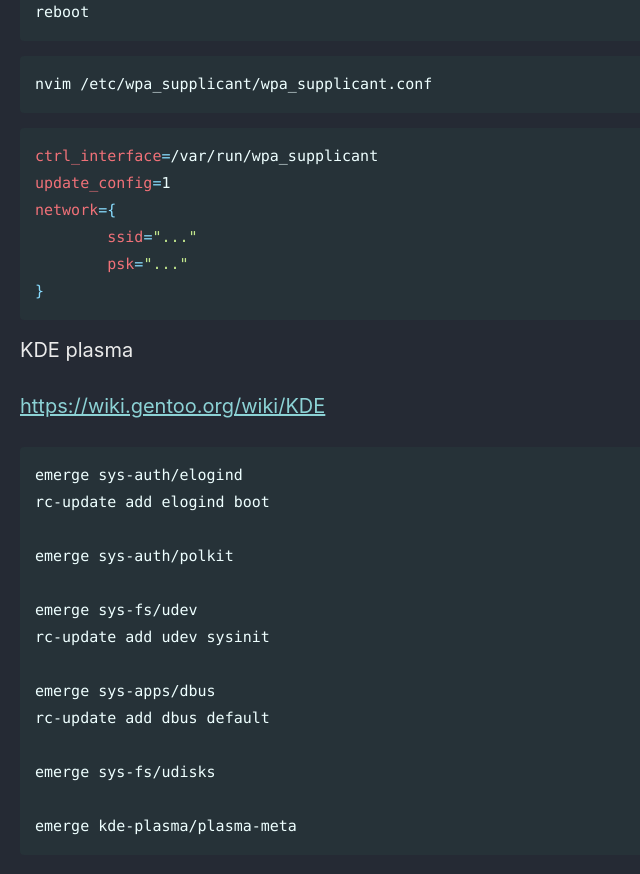
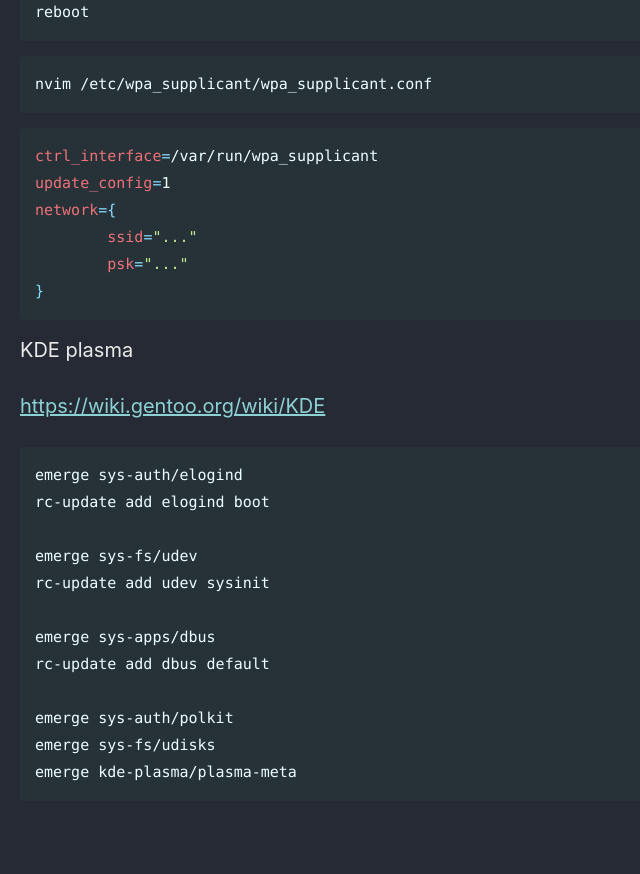
Before and after one commit to Connor-McCartney/Connor-McCartney.github.io, a Jekyll site: the page built from _pages/misc/gentoo.md, in a window 1280 px wide and 900 px high, scrolled down 5198 px. Shown: the top 874 px of the window, without its empty margins (0-640 px from the left). Built offline with Jekyll 4.4.1, drawn with Linux system fonts in a browser that asks for light colours; cached includes are drawn as plain includes; our own code applies the rules of GitHub Pages for plain Markdown files; after the commit the page ends 6044 px from its top, so only the background shows below that.

````diff
--- a/_pages/misc/gentoo.md
+++ b/_pages/misc/gentoo.md
@@ -254,15 +254,13 @@ KDE plasma
 emerge sys-auth/elogind
 rc-update add elogind boot
 
-emerge sys-auth/polkit
-
 emerge sys-fs/udev
 rc-update add udev sysinit
 
 emerge sys-apps/dbus
 rc-update add dbus default
 
+emerge sys-auth/polkit
 emerge sys-fs/udisks
-
 emerge kde-plasma/plasma-meta
 ```
````
